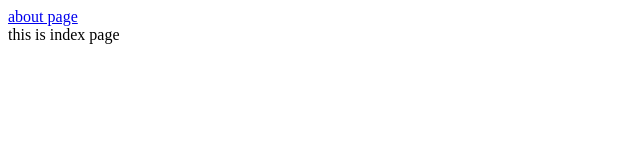
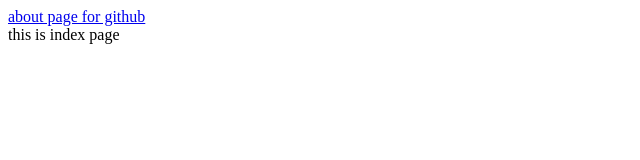
Before and after one commit to aminjavan/project, a plain HTML site: page index.html in a window 1280 px wide. Shown: the full height of the page, 0-640 px from the left. Drawn offline with Linux system fonts and the light colour scheme.

Commit message:
bia dadash inam index

```diff
--- a/index.html
+++ b/index.html
@@ -8,7 +8,7 @@
 <body>
 <header>
 <nav>
-<a href='about.html'>about page</a>
+<a href='about.html'>about page for github</a>
 </nav>
 </header
 <p>this is index page </p>
```
